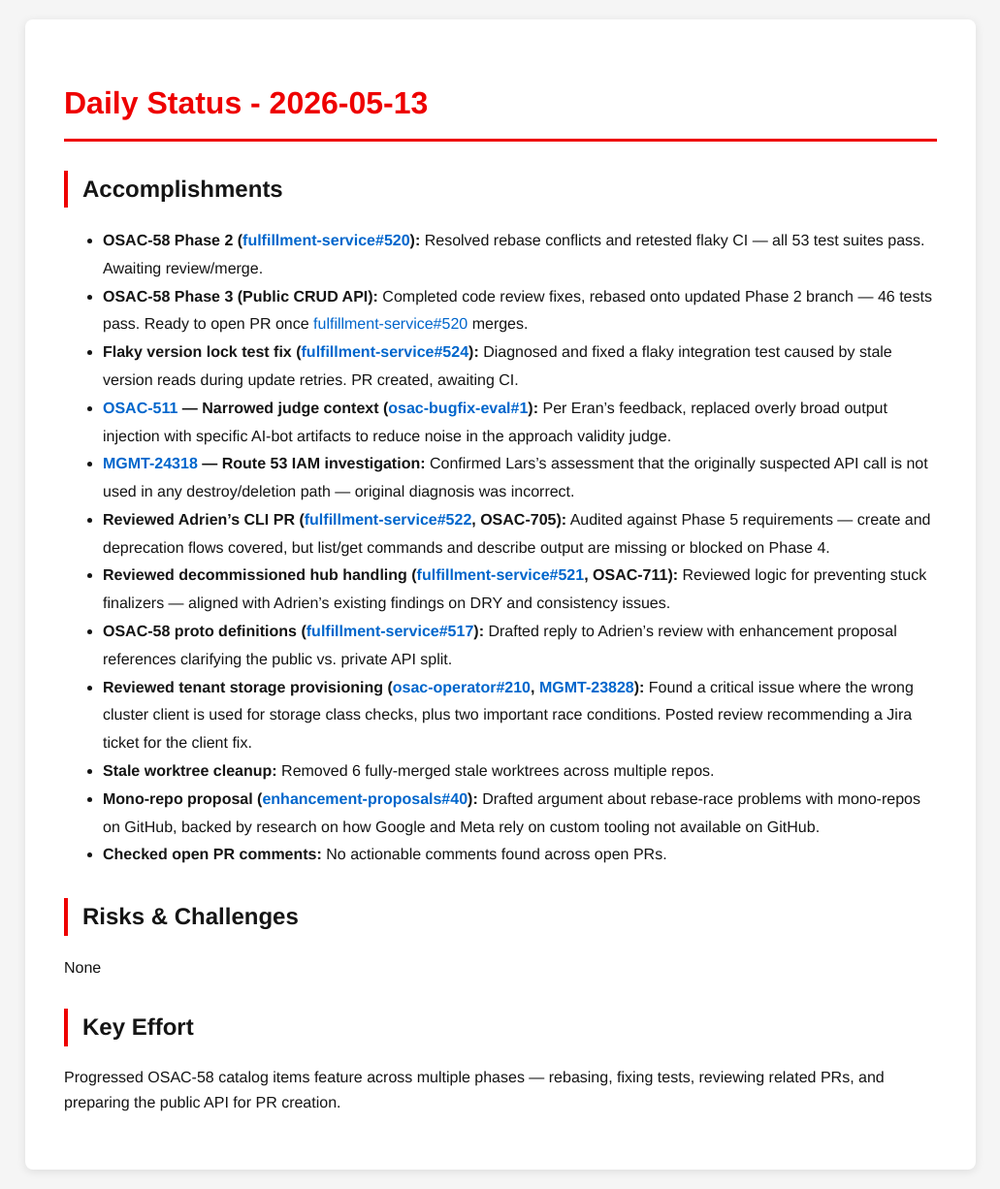
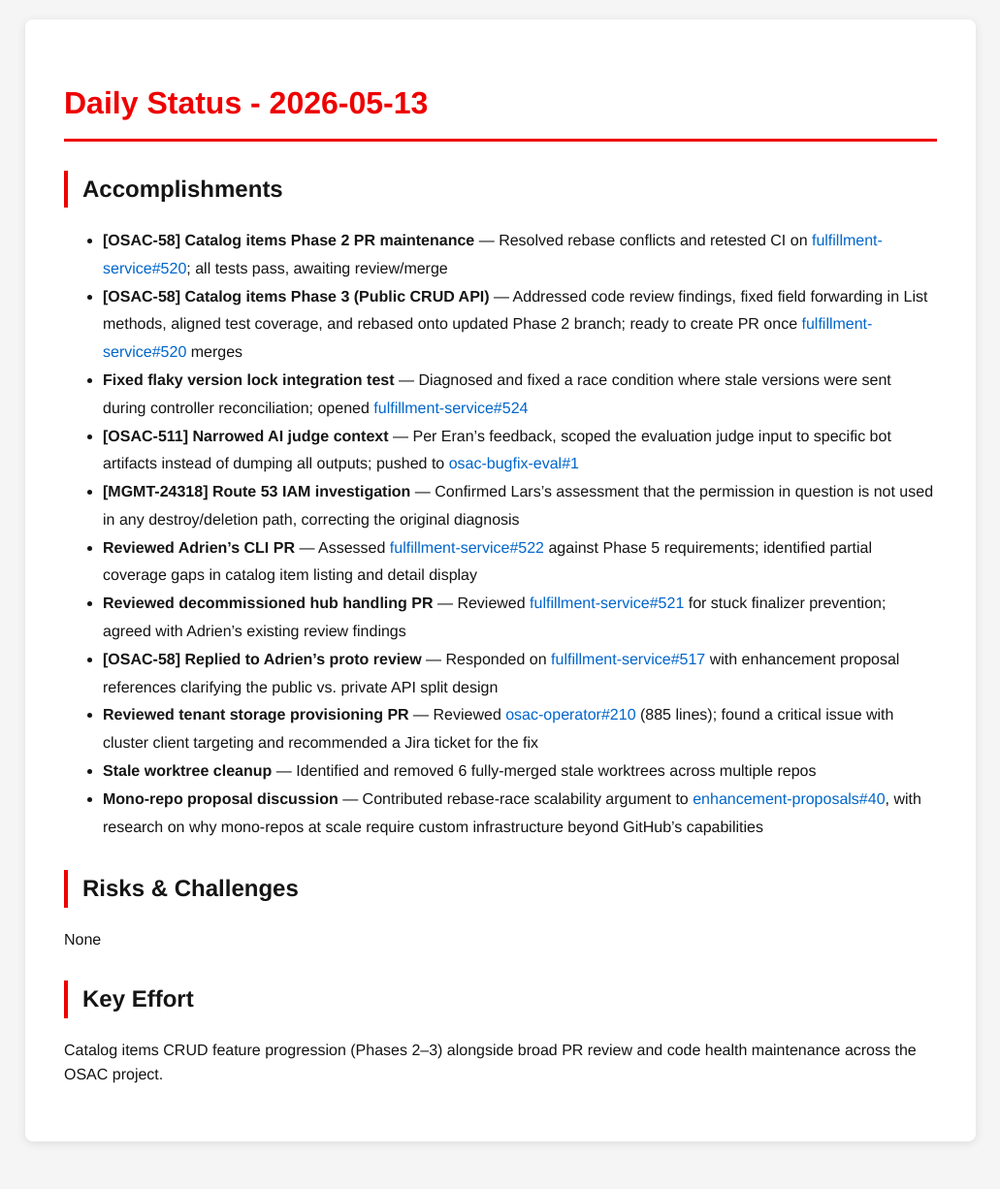
Before and after one commit to tzvatot/daily-status, a Jekyll site: the page built from 2026-05-13.md, in a window 1280 px wide. Shown: the whole page at 97% size, without its empty margins (124-1155 px from the left). Built offline with Jekyll 4.4.1, drawn with Linux system fonts in a browser that asks for light colours; after the commit the page ends 1197 px from its top, so only the background shows below that.

Commit message:
Daily status update - 2026-05-13

```diff
--- a/2026-05-13.md
+++ b/2026-05-13.md
@@ -7,21 +7,20 @@ date: 2026-05-13
 # Daily Status - 2026-05-13
 
 ## Accomplishments
-- **OSAC-58 Phase 2 ([fulfillment-service#520](https://github.com/osac-project/fulfillment-service/pull/520)):** Resolved rebase conflicts and retested flaky CI — all 53 test suites pass. Awaiting review/merge.
-- **OSAC-58 Phase 3 (Public CRUD API):** Completed code review fixes, rebased onto updated Phase 2 branch — 46 tests pass. Ready to open PR once [fulfillment-service#520](https://github.com/osac-project/fulfillment-service/pull/520) merges.
-- **Flaky version lock test fix ([fulfillment-service#524](https://github.com/osac-project/fulfillment-service/pull/524)):** Diagnosed and fixed a flaky integration test caused by stale version reads during update retries. PR created, awaiting CI.
-- **[OSAC-511](https://issues.redhat.com/browse/OSAC-511) — Narrowed judge context ([osac-bugfix-eval#1](https://github.com/eranco74/osac-bugfix-eval/pull/1)):** Per Eran's feedback, replaced overly broad output injection with specific AI-bot artifacts to reduce noise in the approach validity judge.
-- **[MGMT-24318](https://issues.redhat.com/browse/MGMT-24318) — Route 53 IAM investigation:** Confirmed Lars's assessment that the originally suspected API call is not used in any destroy/deletion path — original diagnosis was incorrect.
-- **Reviewed Adrien's CLI PR ([fulfillment-service#522](https://github.com/osac-project/fulfillment-service/pull/522), OSAC-705):** Audited against Phase 5 requirements — create and deprecation flows covered, but list/get commands and describe output are missing or blocked on Phase 4.
-- **Reviewed decommissioned hub handling ([fulfillment-service#521](https://github.com/osac-project/fulfillment-service/pull/521), OSAC-711):** Reviewed logic for preventing stuck finalizers — aligned with Adrien's existing findings on DRY and consistency issues.
-- **OSAC-58 proto definitions ([fulfillment-service#517](https://github.com/osac-project/fulfillment-service/pull/517)):** Drafted reply to Adrien's review with enhancement proposal references clarifying the public vs. private API split.
-- **Reviewed tenant storage provisioning ([osac-operator#210](https://github.com/osac-project/osac-operator/pull/210), [MGMT-23828](https://issues.redhat.com/browse/MGMT-23828)):** Found a critical issue where the wrong cluster client is used for storage class checks, plus two important race conditions. Posted review recommending a Jira ticket for the client fix.
-- **Stale worktree cleanup:** Removed 6 fully-merged stale worktrees across multiple repos.
-- **Mono-repo proposal ([enhancement-proposals#40](https://github.com/osac-project/enhancement-proposals/pull/40)):** Drafted argument about rebase-race problems with mono-repos on GitHub, backed by research on how Google and Meta rely on custom tooling not available on GitHub.
-- **Checked open PR comments:** No actionable comments found across open PRs.
+- **[OSAC-58] Catalog items Phase 2 PR maintenance** — Resolved rebase conflicts and retested CI on [fulfillment-service#520](https://github.com/osac-project/fulfillment-service/pull/520); all tests pass, awaiting review/merge
+- **[OSAC-58] Catalog items Phase 3 (Public CRUD API)** — Addressed code review findings, fixed field forwarding in List methods, aligned test coverage, and rebased onto updated Phase 2 branch; ready to create PR once [fulfillment-service#520](https://github.com/osac-project/fulfillment-service/pull/520) merges
+- **Fixed flaky version lock integration test** — Diagnosed and fixed a race condition where stale versions were sent during controller reconciliation; opened [fulfillment-service#524](https://github.com/osac-project/fulfillment-service/pull/524)
+- **[OSAC-511] Narrowed AI judge context** — Per Eran's feedback, scoped the evaluation judge input to specific bot artifacts instead of dumping all outputs; pushed to [osac-bugfix-eval#1](https://github.com/eranco74/osac-bugfix-eval/pull/1)
+- **[MGMT-24318] Route 53 IAM investigation** — Confirmed Lars's assessment that the permission in question is not used in any destroy/deletion path, correcting the original diagnosis
+- **Reviewed Adrien's CLI PR** — Assessed [fulfillment-service#522](https://github.com/osac-project/fulfillment-service/pull/522) against Phase 5 requirements; identified partial coverage gaps in catalog item listing and detail display
+- **Reviewed decommissioned hub handling PR** — Reviewed [fulfillment-service#521](https://github.com/osac-project/fulfillment-service/pull/521) for stuck finalizer prevention; agreed with Adrien's existing review findings
+- **[OSAC-58] Replied to Adrien's proto review** — Responded on [fulfillment-service#517](https://github.com/osac-project/fulfillment-service/pull/517) with enhancement proposal references clarifying the public vs. private API split design
+- **Reviewed tenant storage provisioning PR** — Reviewed [osac-operator#210](https://github.com/osac-project/osac-operator/pull/210) (885 lines); found a critical issue with cluster client targeting and recommended a Jira ticket for the fix
+- **Stale worktree cleanup** — Identified and removed 6 fully-merged stale worktrees across multiple repos
+- **Mono-repo proposal discussion** — Contributed rebase-race scalability argument to [enhancement-proposals#40](https://github.com/osac-project/enhancement-proposals/pull/40), with research on why mono-repos at scale require custom infrastructure beyond GitHub's capabilities
 
 ## Risks & Challenges
 None
 
 ## Key Effort
-Progressed OSAC-58 catalog items feature across multiple phases — rebasing, fixing tests, reviewing related PRs, and preparing the public API for PR creation.
+Catalog items CRUD feature progression (Phases 2–3) alongside broad PR review and code health maintenance across the OSAC project.
```
